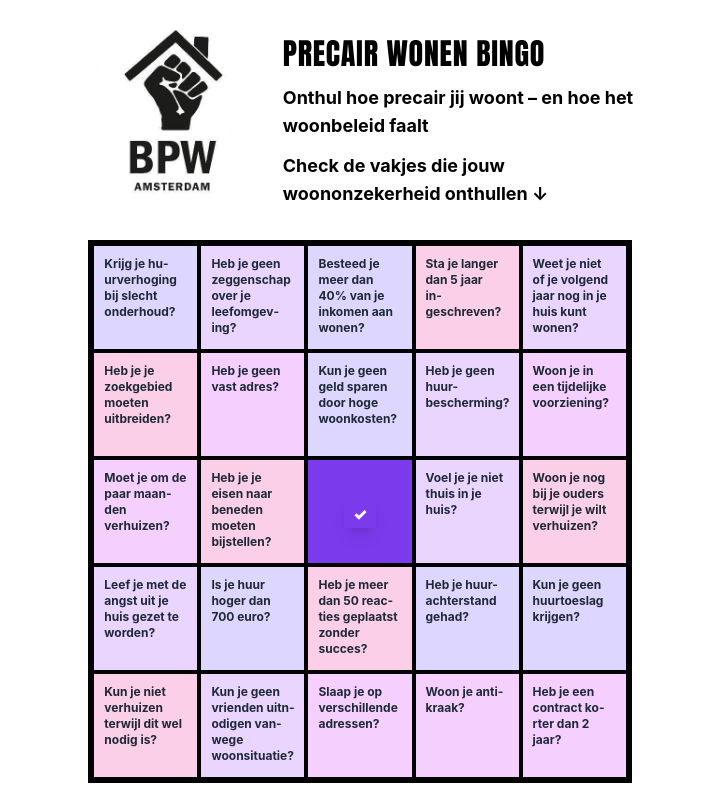
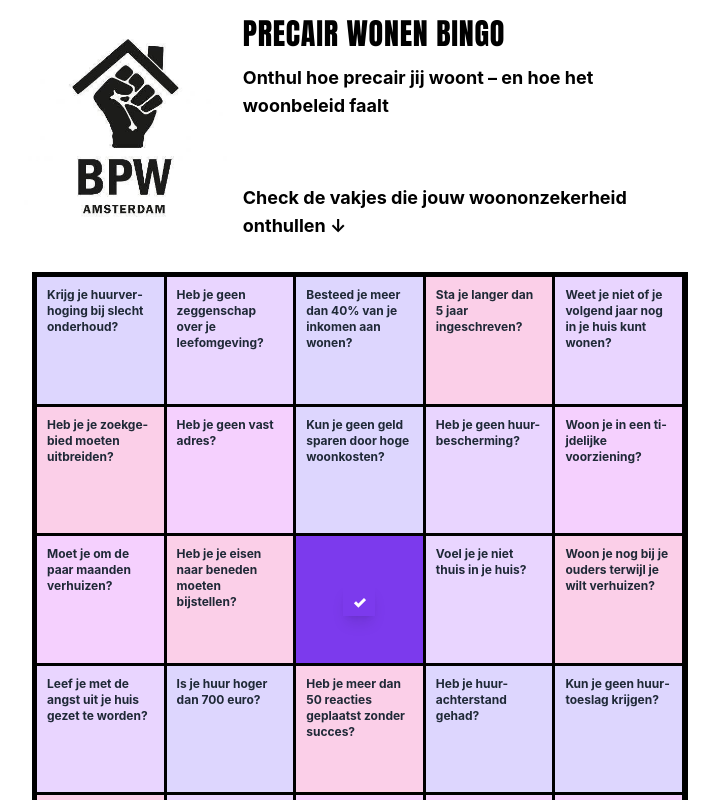
Before and after one commit to Zaturrby/bpw-bingo, a React (Vite) app: page / in a window 1280 px wide. Shown: the top 800 px of the page, without its empty margins (280-999 px from the left). Built offline with nearby package versions, Linux system fonts and the light colour scheme.

Commit message:
bingocards

```diff
--- a/src/App.tsx
+++ b/src/App.tsx
@@ -4,16 +4,23 @@ import bpwLogo from "./images/400-400-max.jpg";
 export default function App() {
   return (
     <div className="min-h-screen bg-white p-4">
-      <div className="w-full max-w-[148mm] mx-auto">
+      <div className="w-full max-w-lg md:max-w-2xl mx-auto">
         <div className="text-center mb-6">
           {/* Mobile: Stack vertically, Desktop: Side by side */}
-          <div className="flex flex-col md:flex-row items-center md:items-end justify-center gap-4 mb-2">
-            <img
-              src={bpwLogo}
-              alt="BPW Amsterdam Logo"
-              className="w-32 h-32 md:h-48 md:w-1/3 object-contain"
-            />
-            <div className="text-center md:text-left flex flex-col justify-between">
+          <div className="flex flex-col md:flex-row items-center md:items-start justify-center gap-4 mb-2">
+            <a
+              href="https://bondprecairewoonvormen.nl/"
+              target="_blank"
+              rel="noopener noreferrer"
+              className="block hover:opacity-80 transition-opacity"
+            >
+              <img
+                src={bpwLogo}
+                alt="BPW Amsterdam Logo - Click to visit website"
+                className="w-36 h-36 md:h-56 md:w-56 object-contain cursor-pointer"
+              />
+            </a>
+            <div className="text-center md:text-left flex flex-col justify-between md:h-56">
               <div>
                 <h1 className="text-2xl md:text-3xl font-black text-black uppercase tracking-wide font-activist mb-3">
                   PRECAIR WONEN BINGO
--- a/src/components/BingoCard.tsx
+++ b/src/components/BingoCard.tsx
@@ -221,7 +221,7 @@ export function BingoCard() {
 
   const getButtonClasses = (square: BingoSquare) => {
     const baseClasses =
-      "relative border-2 border-black p-1.5 transition-all duration-200 aspect-square";
+      "relative border-2 border-black p-1.5 transition-all duration-200 aspect-square -ml-px -mt-px";
     const colorClasses = square.color;
     const hoverClasses =
       square.category !== "free" ? "hover:brightness-95" : "";
@@ -259,11 +259,10 @@ export function BingoCard() {
 
   return (
     <div
-      className="w-full max-w-lg mx-auto md:max-w-none"
-      style={{ aspectRatio: "148/210" }}
+      className="w-full max-w-lg mx-auto md:max-w-4xl"
     >
-      <div className="h-full flex flex-col p-1 md:p-2">
-        <div className="flex-1 grid grid-cols-3 md:grid-cols-5 border-2 md:border-4 border-black gap-0">
+      <div className="flex flex-col p-1 md:p-2">
+        <div className="grid grid-cols-3 md:grid-cols-5 border-2 md:border-4 border-black">
           {gridSquares.map((square, index) => (
             <button
               key={`${square.id}-${index}`}
@@ -357,7 +356,7 @@ export function BingoCard() {
           </div>
 
           <div className="w-full md:flex-1 flex items-center justify-center p-2">
-            <div className="w-48 h-48 md:w-[80%] md:h-[80%]">
+            <div className="w-44 h-44 md:w-[70%] md:h-[70%]">
               <a
                 href="https://bondprecairewoonvormen.nl/en/lidworden/"
                 target="_blank"
```
